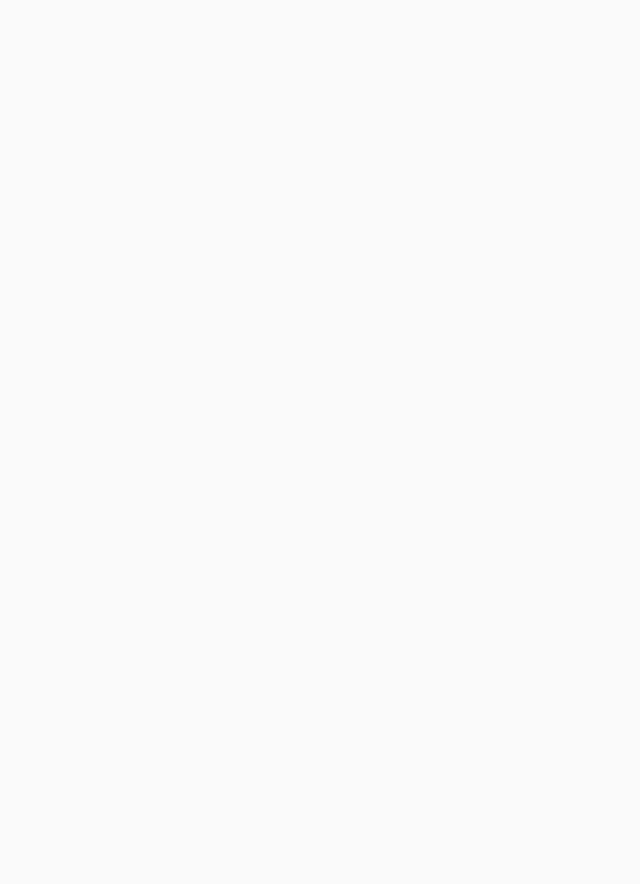
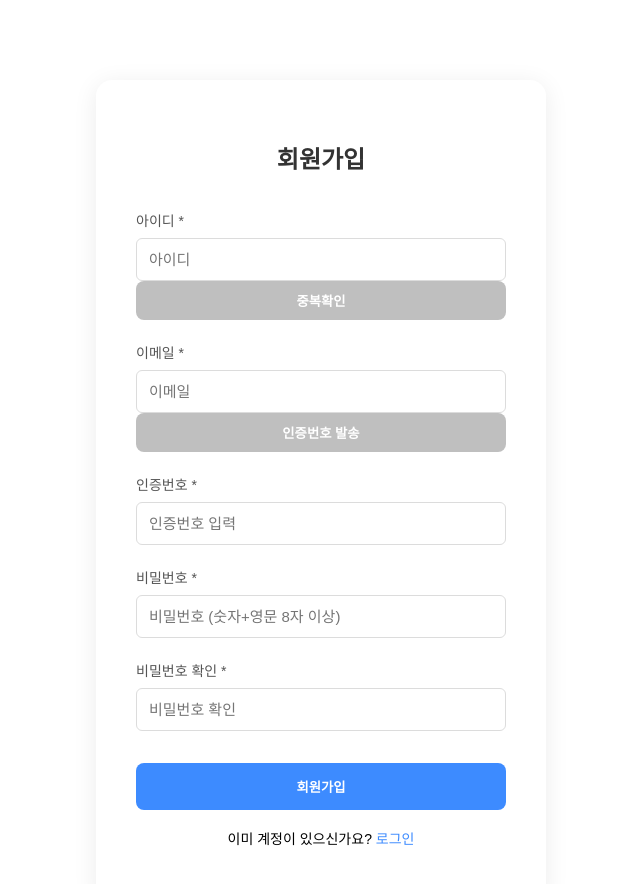
Before and after one commit to Yyyeiow/group-project, a React (Vite) app: page /signup in a window 1280 px wide. Before the commit this address had no page. Shown: the top 884 px of the page, without its empty margins (319-959 px from the left). Before the commit the page ends 800 px from the top, so only its background shows below. Built offline with nearby package versions, Linux system fonts and the light colour scheme.

Commit message:
Signup 이후 커밋

```diff
--- a/src/App.jsx
+++ b/src/App.jsx
@@ -1,20 +1,24 @@
 // src/App.jsx
 import React from "react";
 import { BrowserRouter as Router, Routes, Route } from "react-router-dom";
-// import Header from "./components/Header";
-// import Footer from "./components/Footer";
 import MyFeed from "./Pages/MyFeed";
-
+import Login from "./Pages/Login";
+import Signup from "./Pages/Signup";
 import "./App.css";
 
 function App() {
   return (
     <Router>
-      {/* <Header /> */}
       <Routes>
-        <Route path="/" element={<MyFeed />} />
+        {/* 회원가입 */}
+        <Route path="/signup" element={<Signup />} />
+
+        {/* 로그인 */}
+        <Route path="/login" element={<Login />} />
+
+        {/* 로그인 후 보이는 페이지 (예시) */}
+        <Route path="/myfeed" element={<MyFeed />} />
       </Routes>
-      {/* <Footer /> */}
     </Router>
   );
 }
--- a/src/Pages/Login.jsx
+++ b/src/Pages/Login.jsx
@@ -1,22 +1,30 @@
 import React from "react";
 import "./Login.css";
+import { useNavigate } from "react-router-dom";
 
 export default function Login() {
-  return (
-    <div className="login-container">
-      <div className="login-box">
-        <h2 className="login-title">Login</h2>
-        <input type="email" placeholder="이메일" className="login-input" />
+const navigate = useNavigate();
+
+return ( <div className="login-container"> <div className="login-box"> <h2 className="login-title">Login</h2>
+
+    <input type="email" placeholder="아이디" className="login-input" />
     <input type="password" placeholder="비밀번호" className="login-input" />
 
     <div className="forgot">forgot password?</div>
 
     <button className="login-btn">Login</button>
 
-        <div className="signup-text">
-          아직 회원이 아니신가요? <a href="#">회원가입</a>
+    <p className="bottom-link">
+      아직 회원이 아니신가요?{" "}
+      <span
+        style={{ cursor: "pointer", color: "#3d8bff" }}
+        onClick={() => navigate("/signup")}
+      >
+        회원가입
+      </span>
+    </p>
   </div>
 </div>
-    </div>
+
 );
 }
--- /dev/null
+++ b/src/Pages/Signup.css
@@ -0,0 +1,137 @@
+.signup-container {
+width: 100vw;
+min-height: 100vh;
+display: flex;
+justify-content: center;
+align-items: flex-start;
+padding-top: 80px;
+background: white;
+}
+
+.signup-box {
+width: 450px;
+padding: 40px 40px;
+background: white;
+border-radius: 16px;
+box-shadow: 0 4px 25px rgba(0,0,0,0.08);
+}
+
+.signup-box h2 {
+font-size: 24px;
+font-weight: 700;
+text-align: center;
+margin-bottom: 35px;
+color: #333;
+}
+
+/* Input 그룹 */
+.input-group {
+display: flex;
+flex-direction: column;
+margin-bottom: 22px;
+}
+
+.input-group label {
+font-size: 14px;
+margin-bottom: 8px;
+color: #555;
+}
+
+.input-group input {
+width: 100%;
+padding: 12px;
+border: 1px solid #dcdcdc;
+border-radius: 6px;
+font-size: 15px;
+outline: none;
+}
+
+.phone-wrap {
+display: flex;
+gap: 8px;
+}
+
+.phone-wrap select {
+width: 140px;
+padding: 12px;
+border: 1px solid #dcdcdc;
+border-radius: 6px;
+background: white;
+}
+
+/* 성별 버튼 */
+.gender-wrap {
+display: flex;
+gap: 10px;
+}
+
+.gender-wrap button {
+flex: 1;
+padding: 10px 0;
+border: 1px solid #dcdcdc;
+border-radius: 6px;
+background: #f9f9f9;
+cursor: pointer;
+font-size: 14px;
+}
+
+.gender-wrap .active {
+border-color: #3d8bff;
+background: #eaf1ff;
+}
+
+/* 가입 버튼 */
+.signup-btn {
+width: 100%;
+padding: 14px;
+background: #3d8bff;
+color: white;
+border: none;
+border-radius: 8px;
+font-weight: 600;
+margin-top: 10px;
+cursor: pointer;
+}
+
+.signup-btn:hover {
+opacity: 0.92;
+}
+
+/* 메시지 */
+.signup-message {
+margin-top: 14px;
+color: #505050;
+font-size: 14px;
+text-align: center;
+}
+
+/* 중복확인, 인증번호 발송 */
+.btn-duplicate {
+  background-color: #bfbfbf;
+  color: white;
+  border: none;
+  border-radius: 8px;
+  padding: 10px 20px;
+  font-weight: bold;
+  cursor: pointer;
+  transition: 0.2s ease;
+}
+
+.btn-duplicate:hover {
+  background-color: #bfbfbf;
+  transform: scale(1.05);
+}
+
+
+/* 하단 링크 */
+.bottom-link {
+margin-top: 18px;
+font-size: 14px;
+text-align: center;
+}
+
+.bottom-link a {
+text-decoration: none;
+color: #3d8bff;
+font-weight: 600;
+}
--- /dev/null
+++ b/src/Pages/Signup.jsx
@@ -0,0 +1,221 @@
+import React, { useState, useEffect } from "react";
+import axios from "axios";
+import "./Signup.css";
+import { useNavigate } from "react-router-dom";
+
+function Signup() {
+  const navigate = useNavigate();
+
+  const [form, setForm] = useState({
+    username: "",
+    email: "",
+    password: "",
+    passwordCheck: "",
+    code: "",
+  });
+
+  const [message, setMessage] = useState("");
+  const [isDuplicateChecked, setIsDuplicateChecked] = useState(false);
+
+  // 인증번호 관련
+  const [sentCode, setSentCode] = useState("");
+  const [timer, setTimer] = useState(0);
+  const [intervalId, setIntervalId] = useState(null);
+
+  // 입력 변경
+  const handleChange = (e) => {
+    setForm({ ...form, [e.target.name]: e.target.value });
+  };
+
+  // 아이디 중복 검사
+  const handleCheckDuplicate = async () => {
+    if (!form.username) {
+      return setMessage("아이디를 입력해주세요.");
+    }
+
+    try {
+      // 실제 API 끝나면 URL만 수정
+      const res = await axios.post("/api/check-username", {
+        username: form.username,
+      });
+
+      if (res.data.exists) {
+        setMessage("이미 존재하는 아이디입니다.");
+        setIsDuplicateChecked(false);
+      } else {
+        setMessage("사용 가능한 아이디입니다!");
+        setIsDuplicateChecked(true);
+      }
+    } catch (err) {
+      setMessage("서버 요청 실패!");
+    }
+  };
+
+  // 이메일 유효성 검사
+  const validateEmail = (email) => {
+    return /^\S+@\S+\.\S+$/.test(email);
+  };
+
+  // 비밀번호 규칙 검사 (8자 이상, 숫자/영문 포함)
+  const validatePassword = (pw) => {
+    return /^(?=.*[A-Za-z])(?=.*\d)[A-Za-z\d]{8,}$/.test(pw);
+  };
+
+  // 인증번호 발송
+  const handleSendCode = async () => {
+    if (!validateEmail(form.email)) {
+      return setMessage("올바른 이메일 형식이 아닙니다.");
+    }
+
+    try {
+      // 실제 구현 시 이메일 전송 API 호출
+      const code = String(Math.floor(100000 + Math.random() * 900000));
+      setSentCode(code);
+      setMessage(`인증번호가 전송되었습니다.`);
+
+      // 3분 타이머
+      setTimer(180);
+      if (intervalId) clearInterval(intervalId);
+
+      let id = setInterval(() => {
+        setTimer((t) => {
+          if (t <= 1) {
+            clearInterval(id);
+            return 0;
+          }
+          return t - 1;
+        });
+      }, 1000);
+
+      setIntervalId(id);
+    } catch (err) {
+      setMessage("인증번호 전송 실패!");
+    }
+  };
+
+  // 회원가입 제출
+  const handleSubmit = async (e) => {
+    e.preventDefault();
+
+    if (!isDuplicateChecked)
+      return setMessage("아이디 중복 검사를 진행해주세요.");
+
+    if (!validateEmail(form.email))
+      return setMessage("올바른 이메일 형식이 아닙니다.");
+
+    if (!validatePassword(form.password))
+      return setMessage("비밀번호는 8자 이상, 숫자+영문 포함이어야 합니다.");
+
+    if (form.password !== form.passwordCheck)
+      return setMessage("비밀번호가 일치하지 않습니다.");
+
+    if (form.code !== sentCode)
+      return setMessage("인증번호가 올바르지 않습니다.");
+
+    try {
+      const res = await axios.post("/api/signup", form);
+      setMessage("회원가입 성공!");
+      navigate("/login");
+    } catch (err) {
+      setMessage("회원가입 실패!");
+    }
+  };
+
+  return (
+    <div className="signup-container">
+      <form className="signup-box" onSubmit={handleSubmit}>
+        <h2>회원가입</h2>
+
+        {/* 아이디 */}
+        <div className="input-group">
+          <label>아이디 *</label>
+          <input
+            type="text"
+            name="username"
+            placeholder="아이디"
+            value={form.username}
+            onChange={handleChange}
+          />
+          <button className="btn-duplicate" onClick={handleCheckDuplicate}>
+            중복확인
+          </button>
+        </div>
+
+        {/* 이메일 */}
+        <div className="input-group">
+          <label>이메일 *</label>
+          <input
+            type="email"
+            name="email"
+            placeholder="이메일"
+            value={form.email}
+            onChange={handleChange}
+          />
+          <button className="btn-duplicate" onClick={handleSendCode}>
+            인증번호 발송
+          </button>
+
+          {timer > 0 && (
+            <p>
+              남은 시간: {Math.floor(timer / 60)}:{String(timer % 60).padStart(2,"0")}
+            </p>
+          )}
+        </div>
+
+        {/* 인증번호 */}
+        <div className="input-group">
+          <label>인증번호 *</label>
+          <input
+            type="text"
+            name="code"
+            placeholder="인증번호 입력"
+            value={form.code}
+            onChange={handleChange}
+          />
+        </div>
+
+        {/* 비밀번호 */}
+        <div className="input-group">
+          <label>비밀번호 *</label>
+          <input
+            type="password"
+            name="password"
+            placeholder="비밀번호 (숫자+영문 8자 이상)"
+            value={form.password}
+            onChange={handleChange}
+          />
+        </div>
+
+        {/* 비밀번호 확인 */}
+        <div className="input-group">
+          <label>비밀번호 확인 *</label>
+          <input
+            type="password"
+            name="passwordCheck"
+            placeholder="비밀번호 확인"
+            value={form.passwordCheck}
+            onChange={handleChange}
+          />
+        </div>
+
+        <button className="signup-btn" type="submit">
+          회원가입
+        </button>
+
+        {message && <p className="signup-message">{message}</p>}
+
+        <p className="bottom-link">
+          이미 계정이 있으신가요?{" "}
+          <span
+            style={{ cursor: "pointer", color: "#3d8bff" }}
+            onClick={() => navigate("/login")}
+          >
+            로그인
+          </span>
+        </p>
+      </form>
+    </div>
+  );
+}
+
+export default Signup;
```
Lines whose indentation alone changed are shown as unchanged.
